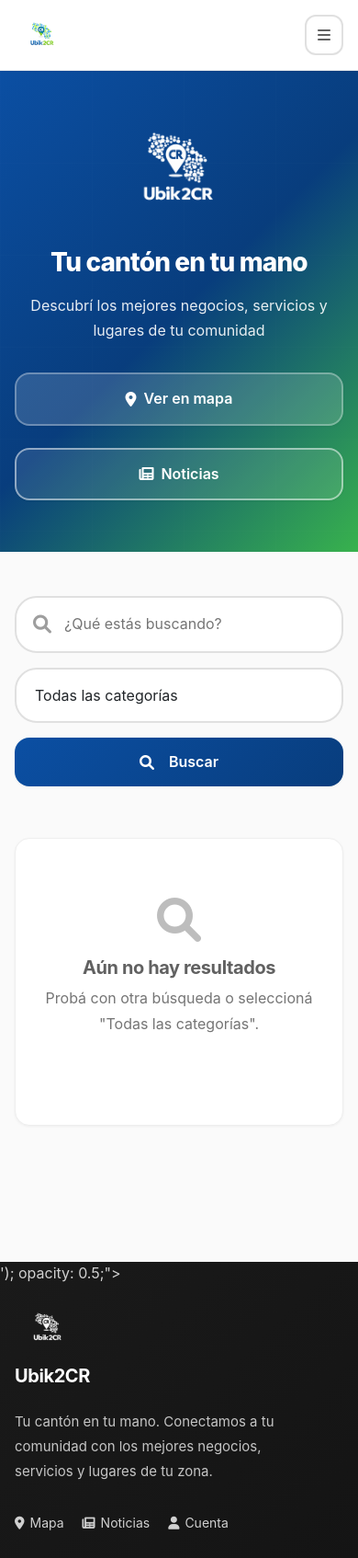
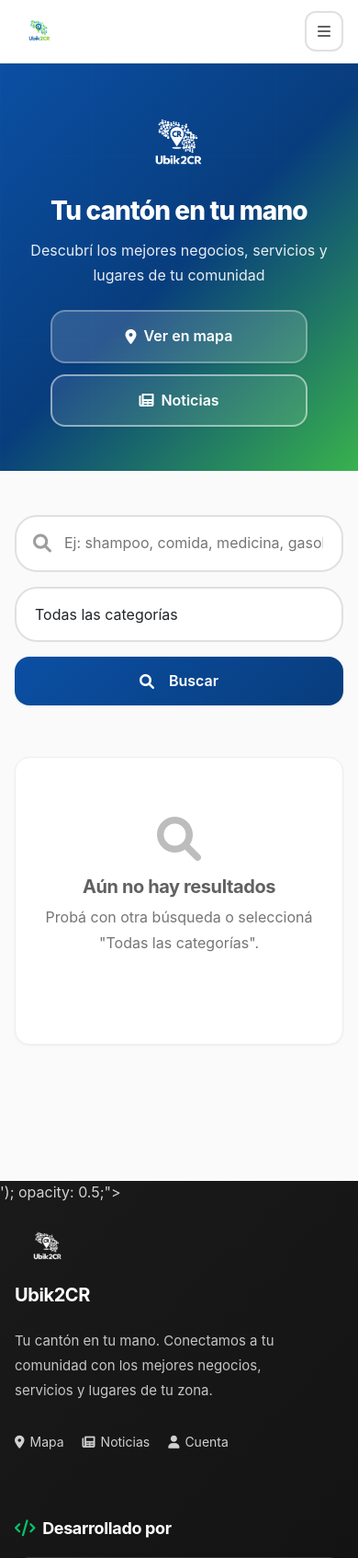
Before and after one commit to jpermu11/ubik2cr-web, a Flask app: page / in a window 390 px wide. Shown: the top 1694 px of the page at 92% size. Run offline with Flask 3, Linux system fonts and the light colour scheme.

Commit message:
Corregir botones hero y agregar busqueda inteligente con IA

```diff
--- a/main.py
+++ b/main.py
@@ -346,7 +346,8 @@ def inicio():
         Oferta.estado == "activa"
     ).order_by(Oferta.fecha_inicio.desc()).limit(10).all()
 
-    q = (request.args.get("q") or "").strip()
+    busqueda_original = (request.args.get("q") or "").strip()  # Original con mayúsculas
+    q = busqueda_original.lower()  # Lowercase para búsqueda
     cat = (request.args.get("cat") or "Todas").strip()
 
     try:
@@ -360,8 +361,127 @@ def inicio():
 
     query = Negocio.query.filter_by(estado="aprobado")
 
+    # =====================================================
+    # BÚSQUEDA INTELIGENTE CON IA - MAPEO DE PALABRAS CLAVE
+    # =====================================================
+    def buscar_categorias_inteligente(busqueda):
+        """Mapea productos/servicios comunes a categorías de negocios"""
+        busqueda_lower = busqueda.lower().strip()
+        categorias_sugeridas = []
+
+        # Diccionario de mapeo: producto/servicio -> categorías relacionadas
+        mapeo_inteligente = {
+            # Productos de belleza y cuidado personal
+            "shampoo": ["Farmacias", "Supermercados", "Tiendas de Belleza", "Salones de Belleza"],
+            "shampú": ["Farmacias", "Supermercados", "Tiendas de Belleza", "Salones de Belleza"],
+            "champú": ["Farmacias", "Supermercados", "Tiendas de Belleza", "Salones de Belleza"],
+            "jabon": ["Farmacias", "Supermercados", "Tiendas de Belleza"],
+            "jabón": ["Farmacias", "Supermercados", "Tiendas de Belleza"],
+            "crema": ["Farmacias", "Supermercados", "Tiendas de Belleza"],
+            "maquillaje": ["Tiendas de Belleza", "Farmacias", "Salones de Belleza"],
+            "perfume": ["Farmacias", "Tiendas de Belleza", "Supermercados"],
+            "corte": ["Salones de Belleza", "Barberías"],
+            "pelo": ["Salones de Belleza", "Barberías", "Tiendas de Belleza"],
+            "cabello": ["Salones de Belleza", "Barberías", "Tiendas de Belleza"],
+            "uñas": ["Salones de Belleza", "Manicure y Pedicure"],
+
+            # Medicinas y salud
+            "medicina": ["Farmacias", "Clínicas", "Hospitales"],
+            "medicamento": ["Farmacias"],
+            "pastilla": ["Farmacias"],
+            "vitamina": ["Farmacias", "Suplementos"],
+            "doctor": ["Clínicas", "Consultorios Médicos", "Hospitales"],
+            "médico": ["Clínicas", "Consultorios Médicos", "Hospitales"],
+            "hospital": ["Hospitales", "Clínicas"],
+            "clinica": ["Clínicas", "Consultorios Médicos"],
+            "dentista": ["Odontología", "Clínicas"],
+            "fisioterapia": ["Fisioterapia", "Clínicas"],
+
+            # Comida y bebidas
+            "comida": ["Sodas y Rest.", "Restaurante", "Comida Rápida", "Supermercados"],
+            "restaurante": ["Sodas y Rest.", "Restaurante", "Comida Rápida"],
+            "pizza": ["Comida Rápida", "Pizzerías", "Restaurante"],
+            "hamburguesa": ["Comida Rápida", "Restaurante"],
+            "cafe": ["Cafeterías", "Restaurante"],
+            "café": ["Cafeterías", "Restaurante"],
+            "desayuno": ["Sodas y Rest.", "Restaurante", "Cafeterías"],
+            "almuerzo": ["Sodas y Rest.", "Restaurante", "Comida Rápida"],
+            "cena": ["Restaurante", "Sodas y Rest.", "Bares y Licores"],
+            "bebida": ["Bares y Licores", "Supermercados", "Restaurante"],
+            "cerveza": ["Bares y Licores", "Supermercados"],
+            "helado": ["Heladerías", "Supermercados"],
+            "postre": ["Heladerías", "Restaurante", "Panaderías"],
+
+            # Supermercados y alimentos
+            "supermercado": ["Supermercados", "Verdulerías", "Carnicerías"],
+            "verduras": ["Verdulerías", "Supermercados"],
+            "frutas": ["Verdulerías", "Supermercados"],
+            "carne": ["Carnicerías", "Supermercados"],
+            "pan": ["Panaderías", "Supermercados"],
+            "leche": ["Supermercados", "Farmacias"],
+            "huevos": ["Supermercados", "Verdulerías"],
+
+            # Servicios
+            "gasolina": ["Gasolineras", "Estaciones de Servicio"],
+            "combustible": ["Gasolineras", "Estaciones de Servicio"],
+            "taller": ["Talleres Mecánicos", "Talleres de Reparación"],
+            "mecanico": ["Talleres Mecánicos", "Talleres de Reparación"],
+            "mecánico": ["Talleres Mecánicos", "Talleres de Reparación"],
+            "lavado": ["Lavado de Autos", "Lavanderías"],
+            "lavanderia": ["Lavanderías"],
+            "hotel": ["Hoteles", "Alojamiento"],
+            "motel": ["Hoteles", "Alojamiento"],
+
+            # Educación
+            "escuela": ["Escuelas", "Centros Educativos"],
+            "colegio": ["Escuelas", "Centros Educativos"],
+            "universidad": ["Universidades", "Centros Educativos"],
+            "curso": ["Centros Educativos", "Academias"],
+
+            # Tecnología
+            "computadora": ["Tiendas de Tecnología", "Reparación de Equipos"],
+            "celular": ["Tiendas de Tecnología", "Reparación de Equipos"],
+            "telefono": ["Tiendas de Tecnología", "Reparación de Equipos"],
+            "internet": ["Servicios de Internet", "Cafés Internet"],
+
+            # Servicios financieros
+            "banco": ["Bancos", "Cooperativas"],
+            "cajero": ["Bancos", "Cooperativas"],
+            "dinero": ["Bancos", "Cooperativas"],
+        }
+
+        # Buscar coincidencias
+        palabras_busqueda = busqueda_lower.split()
+        for palabra in palabras_busqueda:
+            if palabra in mapeo_inteligente:
+                categorias_sugeridas.extend(mapeo_inteligente[palabra])
+
+        # También buscar coincidencias parciales
+        for clave, categorias in mapeo_inteligente.items():
+            if clave in busqueda_lower or busqueda_lower in clave:
+                categorias_sugeridas.extend(categorias)
+
+        # Eliminar duplicados y devolver
+        return list(set(categorias_sugeridas))
+
+    # Aplicar búsqueda inteligente
+    categorias_inteligentes = []
     if q:
-        query = query.filter(Negocio.nombre.ilike(f"%{q}%"))
+        categorias_inteligentes = buscar_categorias_inteligente(q)
+
+        # Construir filtro: buscar en nombre, descripción Y categorías inteligentes
+        condiciones_busqueda = [
+            Negocio.nombre.ilike(f"%{q}%"),
+            Negocio.descripcion.ilike(f"%{q}%"),
+            Negocio.ubicacion.ilike(f"%{q}%")
+        ]
+
+        # Si encontramos categorías inteligentes, agregarlas al filtro
+        if categorias_inteligentes:
+            condiciones_busqueda.append(Negocio.categoria.in_(categorias_inteligentes))
+
+        query = query.filter(or_(*condiciones_busqueda))
+
     if cat and cat != "Todas":
         query = query.filter_by(categoria=cat)
 
@@ -384,12 +504,13 @@ def inicio():
         has_next=page < total_pages,
         prev_page=page - 1,
         next_page=page + 1,
-        q=q,
+        q=busqueda_original if q else "",
         cat=cat,
         ofertas_activas=ofertas_activas,
         owner_logged_in=owner_logged_in(),
         admin_logged_in=admin_logged_in(),
         get_safe_image_url=get_safe_image_url,
+        categorias_inteligentes=categorias_inteligentes if q else [],
     )
 
 @app.route("/cuenta")
--- a/static/css/styles.css
+++ b/static/css/styles.css
@@ -299,9 +299,22 @@ p {
     opacity: 0.3;
 }
 
+.hero-premium .container-modern {
+    position: relative;
+    z-index: 1;
+}
+
 .hero-premium .container {
     position: relative;
     z-index: 1;
+}
+
+/* Asegurar que los botones del hero sean clickeables */
+.hero-premium a.btn-modern {
+    position: relative;
+    z-index: 10 !important;
+    pointer-events: auto !important;
+    cursor: pointer !important;
 }
 
 .hero-premium h1 {
@@ -488,12 +501,40 @@ p {
    RESPONSIVE
    ============================================ */
 @media (max-width: 768px) {
+    /* Hero Premium - Mismo diseño pero ajustado para móvil */
+    .hero-premium {
+        padding: var(--spacing-2xl) 0 var(--spacing-xl);
+        min-height: auto;
+    }
+
+    .hero-premium img {
+        max-width: 120px !important;
+        margin-bottom: 16px !important;
+    }
+
     .hero-premium h1 {
-        font-size: 2.25rem;
+        font-size: 1.875rem;
+        line-height: 1.2;
+        margin-bottom: 12px;
     }
 
     .hero-premium p {
-        font-size: 1.125rem;
+        font-size: 1rem;
+        margin-bottom: 24px;
+        padding: 0 var(--spacing-md);
+    }
+
+    .hero-premium .d-flex.gap-3 {
+        flex-direction: column;
+        gap: 12px !important;
+        width: 100%;
+        padding: 0 var(--spacing-md);
+    }
+
+    .hero-premium .btn-modern {
+        width: 100%;
+        max-width: 280px;
+        margin: 0 auto;
     }
 
     h1 { font-size: 2rem; }
@@ -524,13 +565,17 @@ p {
         height: 180px;
     }
 
-    /* Navbar en movil */
+    /* Navbar en movil - Mantener mismo estilo */
+    .navbar-premium {
+        padding: 12px 0;
+    }
+
     .navbar-brand-premium span {
-        font-size: 1.25rem;
+        font-size: 1.125rem;
     }
 
     .navbar-brand-premium img {
-        height: 40px;
+        height: 36px;
     }
 
     /* Footer en movil */
--- a/templates/index.html
+++ b/templates/index.html
@@ -72,11 +72,11 @@
             <p>Descubrí los mejores negocios, servicios y lugares de tu comunidad</p>
 
             <div class="d-flex gap-3 justify-content-center flex-wrap mt-4">
-                <a href="/mapa" class="btn-modern btn-modern-secondary" style="background: rgba(255,255,255,0.15); color: white; border-color: rgba(255,255,255,0.3);">
-                    <i class="fas fa-map-marker-alt"></i> Ver en mapa
+                <a href="/mapa" class="btn-modern btn-modern-secondary" style="background: rgba(255,255,255,0.15); color: white; border-color: rgba(255,255,255,0.3); text-decoration: none; position: relative; z-index: 10; pointer-events: auto;">
+                    <i class="fas fa-map-marker-alt"></i> <span>Ver en mapa</span>
                 </a>
-                <a href="/noticias" class="btn-modern btn-modern-outline" style="background: rgba(255,255,255,0.1); color: white; border-color: rgba(255,255,255,0.5);">
-                    <i class="fas fa-newspaper"></i> Noticias
+                <a href="/noticias" class="btn-modern btn-modern-outline" style="background: rgba(255,255,255,0.1); color: white; border-color: rgba(255,255,255,0.5); text-decoration: none; position: relative; z-index: 10; pointer-events: auto;">
+                    <i class="fas fa-newspaper"></i> <span>Noticias</span>
                 </a>
             </div>
         </div>
@@ -143,9 +143,10 @@
             <div class="col-12 col-md-5">
                 <div class="search-bar-premium">
                     <i class="fas fa-search search-icon"></i>
-                    <input type="text" name="q" placeholder="¿Qué estás buscando?"
-                           value="{{ request.args.get('q','') }}"
+                    <input type="text" name="q" placeholder="Ej: shampoo, comida, medicina, gasolina..."
+                           value="{{ q if q else '' }}"
                            autocomplete="off"
+                           id="searchInput"
                            style="width: 100%;">
                 </div>
             </div>
```
Also changed, not shown: other parts of templates/index.html (+37 -0 lines).
